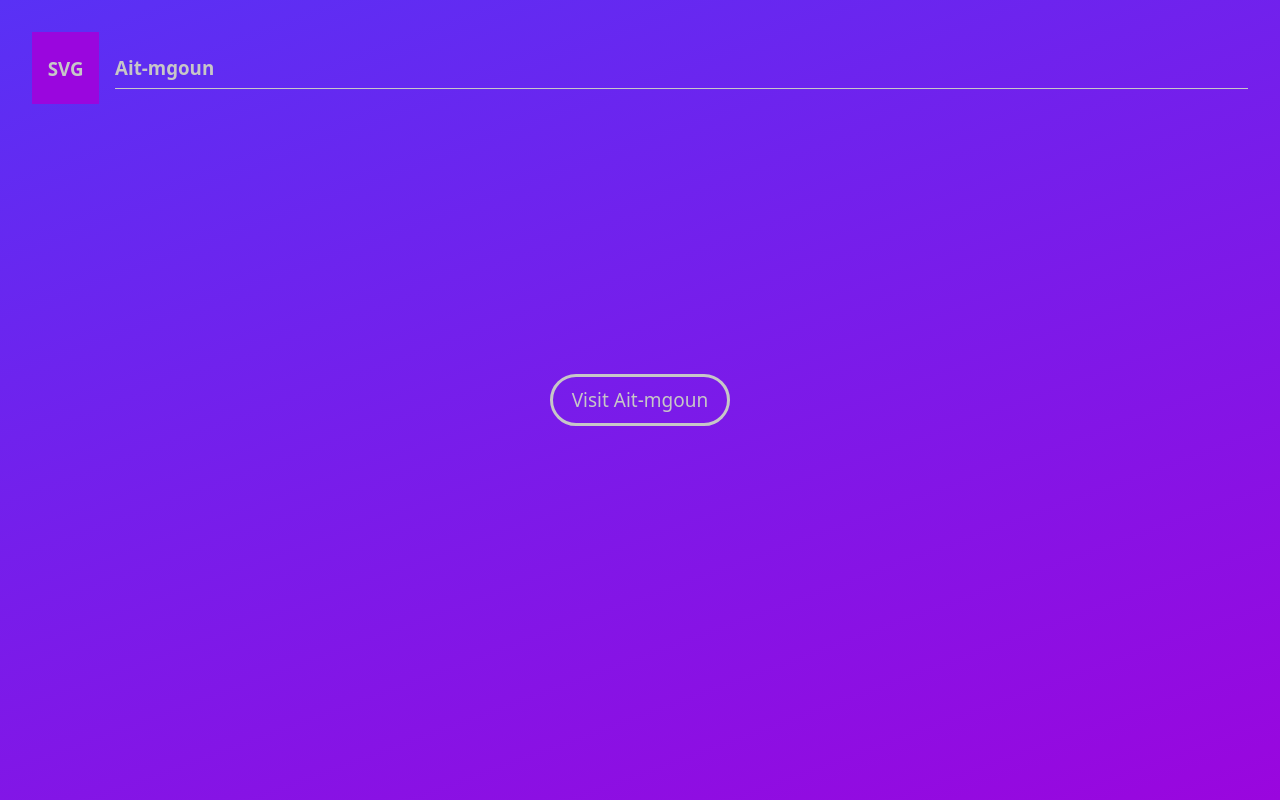
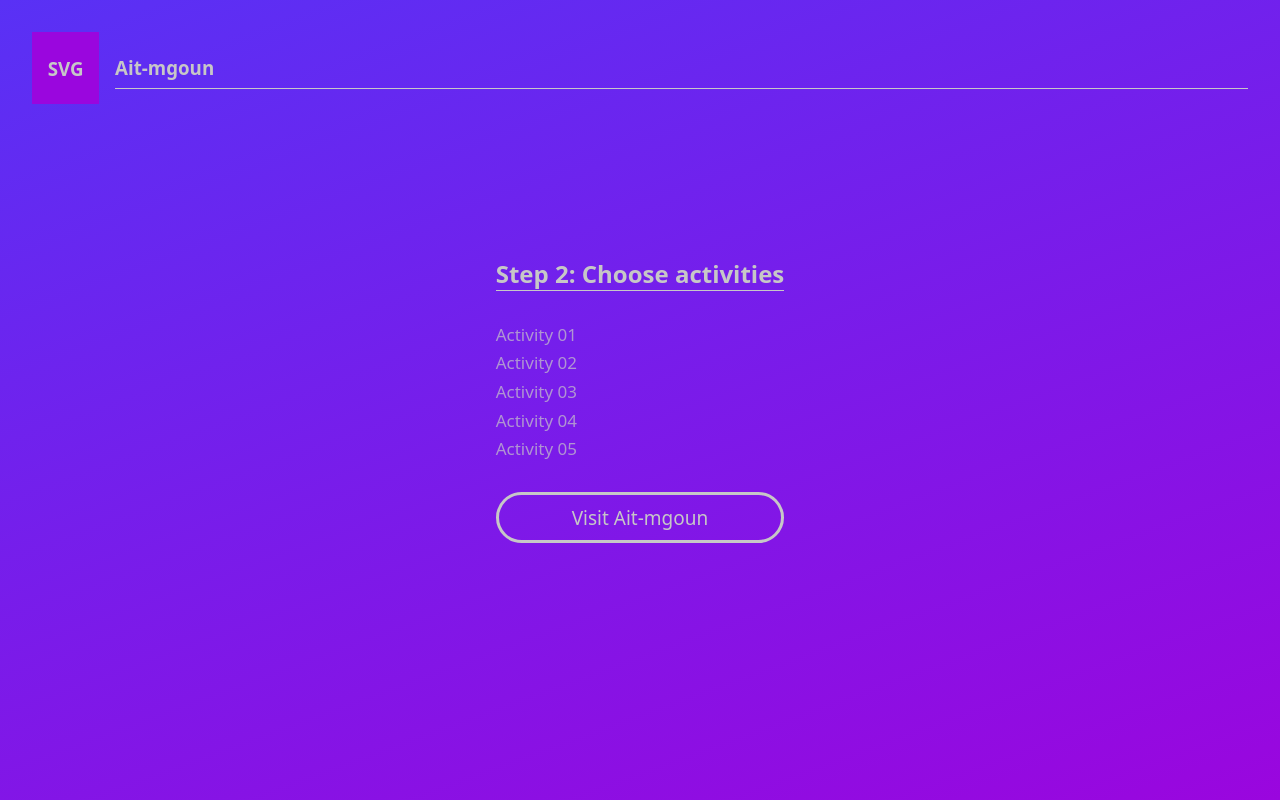
Before and after one commit to Choaib-ELMADI/getting-started-with-framer-motion, a React (Vite) app: page /step2 in a window 1280 px wide. Built offline with nearby package versions, Linux system fonts and the light colour scheme.

Commit message:
Add Step 2

```diff
--- a/src/App.scss
+++ b/src/App.scss
@@ -36,15 +36,19 @@
                     color: var(--white);
                     position: relative;
                     padding-left: 1rem;
+                    font-weight: 600;
 
                     &::before {
-                        color: var(--black);
-                        font-weight: bolder;
-                        content: '> ';
+                        content: '';
                         position: absolute;
                         left: 0;
                         top: 50%;
-                        transform: translateY(-50%);
+                        transform: translateY(-40%);
+
+                        width: 8px;
+                        aspect-ratio: 1;
+                        border-radius: 50%;
+                        background: orangered;
                     }
                 }
 
--- a/src/components/Step1/Step1.jsx
+++ b/src/components/Step1/Step1.jsx
@@ -2,7 +2,7 @@ import React, { useState } from 'react';
 import { Link } from 'react-router-dom';
 
 import '../../App.scss';
-const places = ['Imi-Nwarg', 'Agnso-Nwarg', 'Tasli', 'Ait-Etiq', 'Tamda'];
+const places = ['Imi-Nwarg', 'Tasli', 'Ait-Etiq', 'Tamda'];
 
 
 
--- a/src/components/Step2/Step2.jsx
+++ b/src/components/Step2/Step2.jsx
@@ -1,14 +1,49 @@
-import React from 'react';
+import React, { useState } from 'react';
 import { Link } from 'react-router-dom';
 
 import '../../App.scss';
+const activities = ['Activity  01', 'Activity  02', 'Activity  03', 'Activity  04', 'Activity  05'];
 
 
 
 const Step2 = () => {
+    const [selectedActivities, setSelectedActivities] = useState([activities]);
+
+    const handleSelect = (activity) => {
+        if (selectedActivities.includes(activity)) {
+            setSelectedActivities(
+                selectedActivities.filter((act) => (
+                    act !== activity
+                ))
+            );
+        }
+        else {
+            setSelectedActivities(
+                [ ...selectedActivities, activity ]
+            );
+        }
+    };
+
     return (
         <div className='app__step'>
-            <Link className='link' to='/step3'>Visit Ait-mgoun</Link>
+            <h2>Step 2: Choose activities</h2>
+            <ul>
+                {
+                    activities.map((activity) => (
+                        <li
+                            key={ activity }
+                            onClick={ () => handleSelect(activity) }
+                            className={ selectedActivities.includes(activity) ? 'active' : '' }
+                        >
+                            { activity }
+                        </li>
+                    ))
+                }
+            </ul>
+            {
+                selectedActivities.length >= 1 &&
+                <Link className='link' to='/step3'>Visit Ait-mgoun</Link>
+            }
         </div>
     );
 };
```
